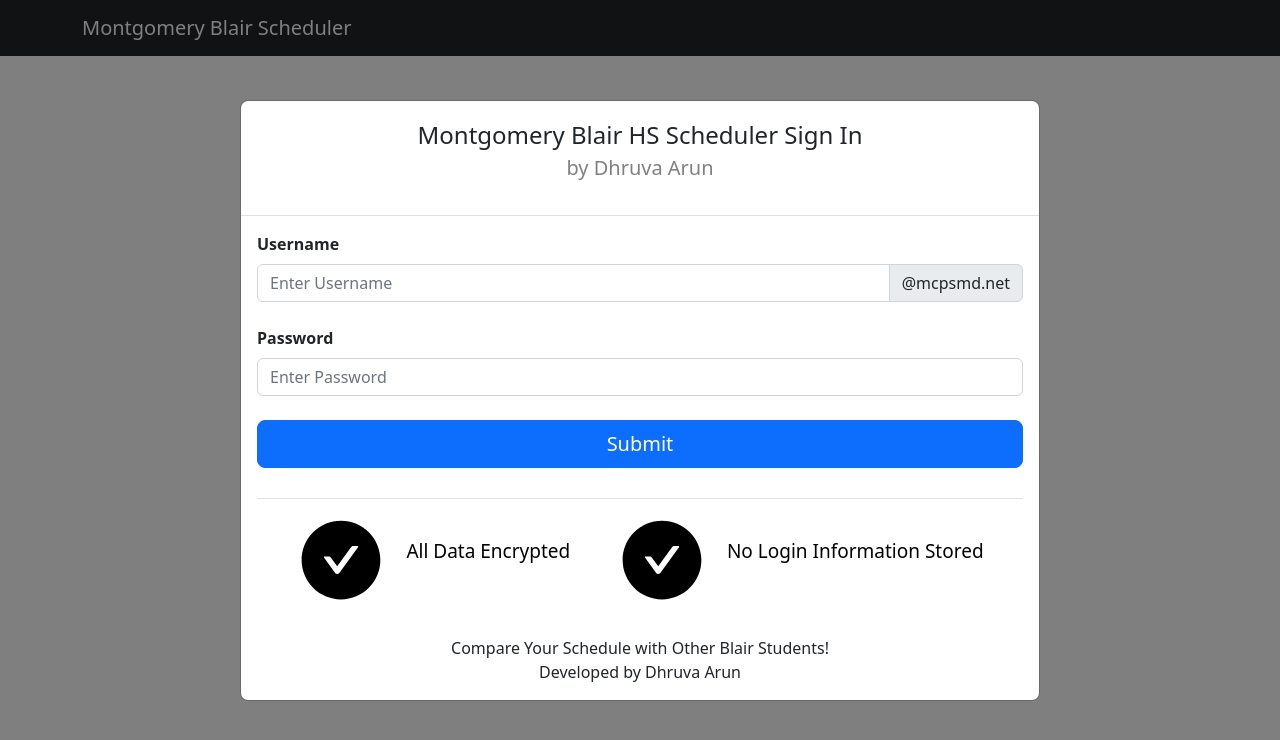
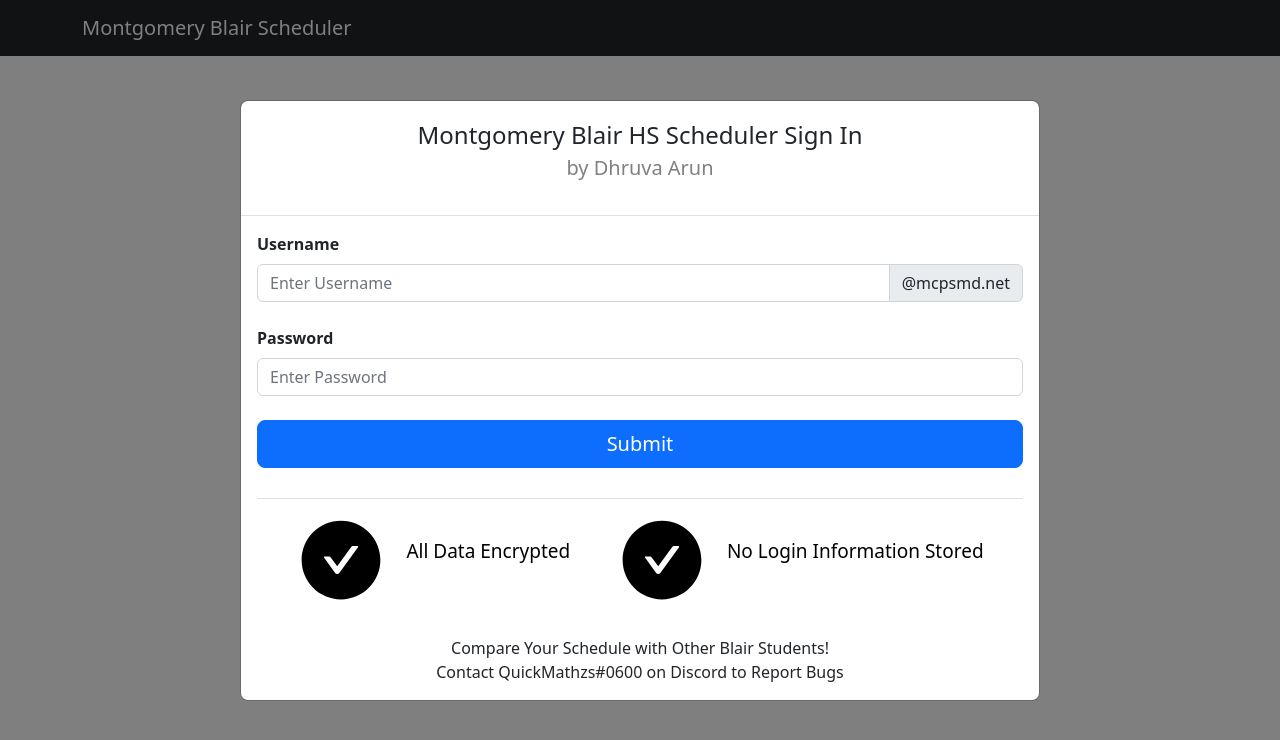
Before and after one commit to dhruft/blair-scheduler, a React (Create React App) app in the folder client/: page / in a window 1280 px wide. Shown: the top 740 px of the page. Built offline with nearby package versions, Linux system fonts and the light colour scheme.

Commit message:
contact info

```diff
--- a/client/src/App.js
+++ b/client/src/App.js
@@ -193,7 +193,7 @@ const App = () => {
                     </div>
                   </Modal.Footer>
 
-                  <footer className="footer">Compare Your Schedule with Other Blair Students! <br></br> Developed by Dhruva Arun</footer>
+                  <footer className="footer">Compare Your Schedule with Other Blair Students! <br></br> Contact QuickMathzs#0600 on Discord to Report Bugs </footer>
 
               </Form>
 
```
Also changed, not shown: 6 other files (tests, documents, lock files or other folders).
